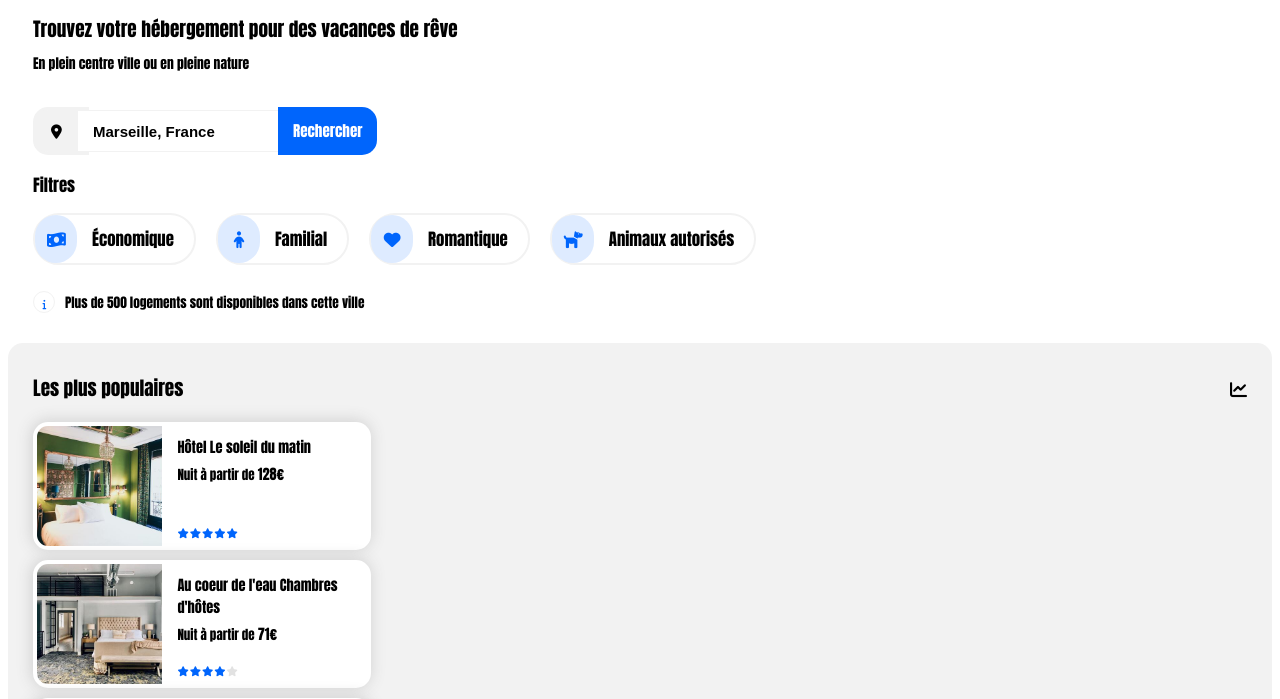
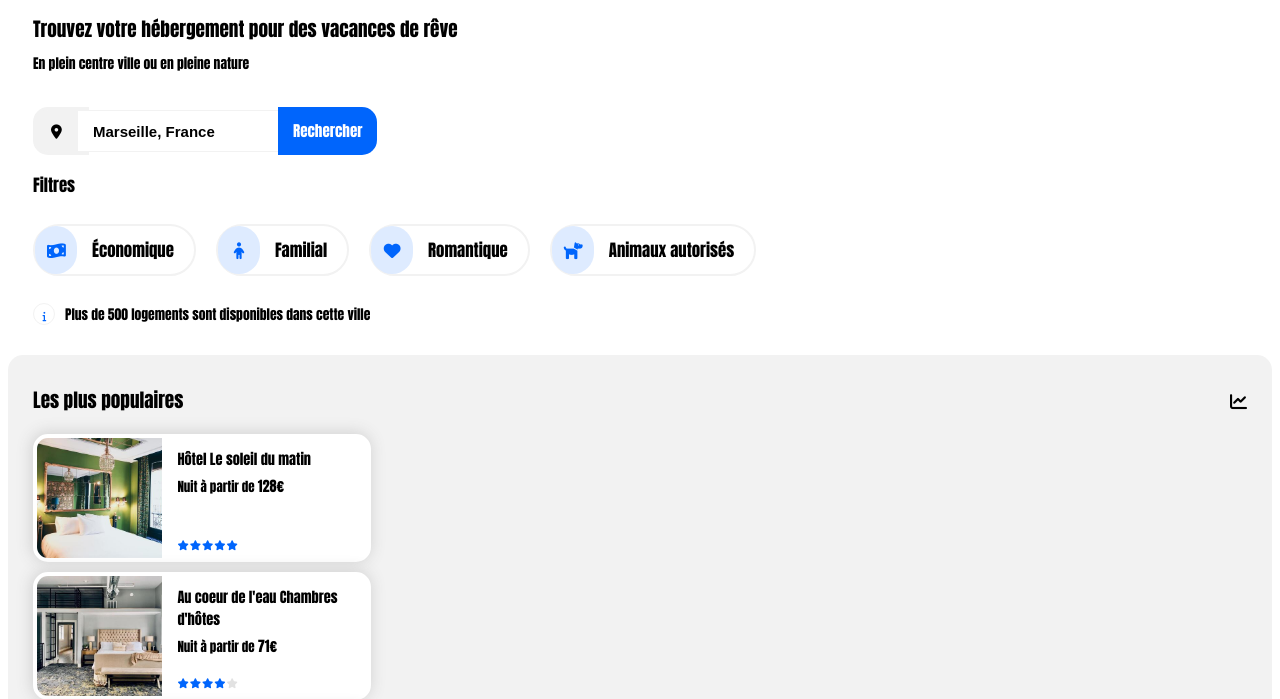
Before and after one commit to EDiBortoli/EtienneDeBortoli_2_30032021, a plain HTML site: page index.html in a window 1280 px wide. Shown: the part 84-783 px from the top of the page. Drawn offline with Linux system fonts and the light colour scheme; a web font is replaced by a local one.

Commit message:
Realignement filtre version Desktop

```diff
--- a/style.css
+++ b/style.css
@@ -189,7 +189,7 @@ input {
 #filtres {
 	display: flex;
 	align-items: center;
-	font-size: 0.9em;
+	font-size: 0.95em;
 }
 
 #filtres span {
@@ -202,7 +202,6 @@ input {
 	display: flex;
 	flex-wrap: wrap;
 	margin-left: 0px;
-	margin-top: 5px;
 	padding-left: 30px;
 }
 
@@ -252,7 +251,7 @@ input {
 	align-items: center;
 	margin-top: 5px;
 	margin-bottom: 30px;
-	font-size: smaller;
+	font-size: 0.85em;
 }
 
 .icone_info {
```
